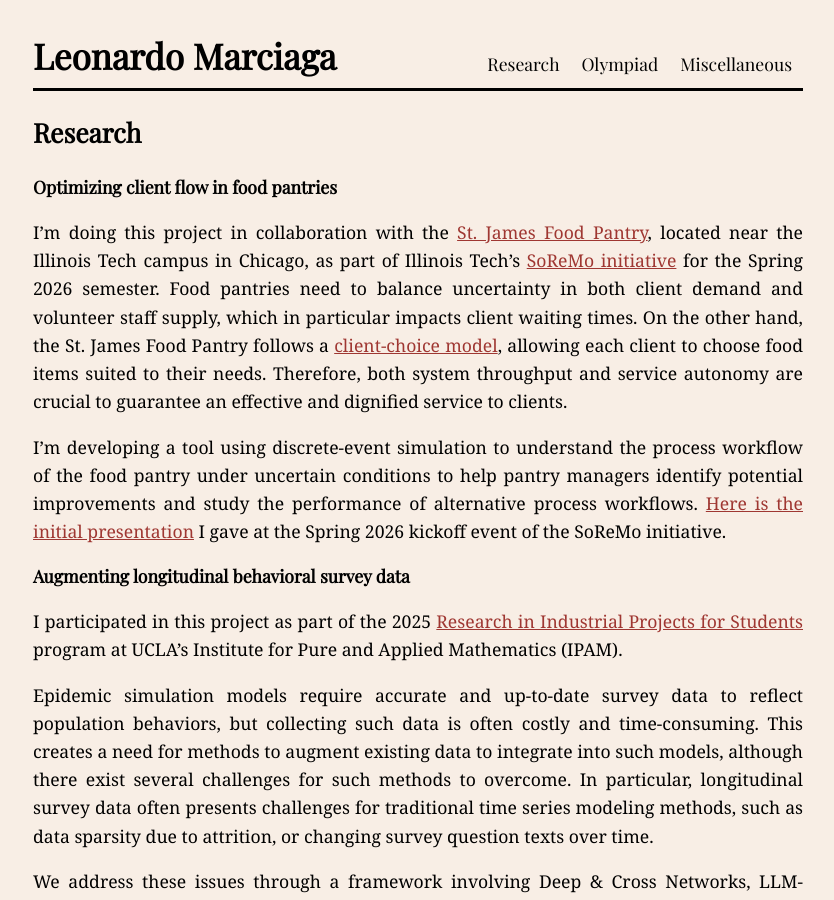
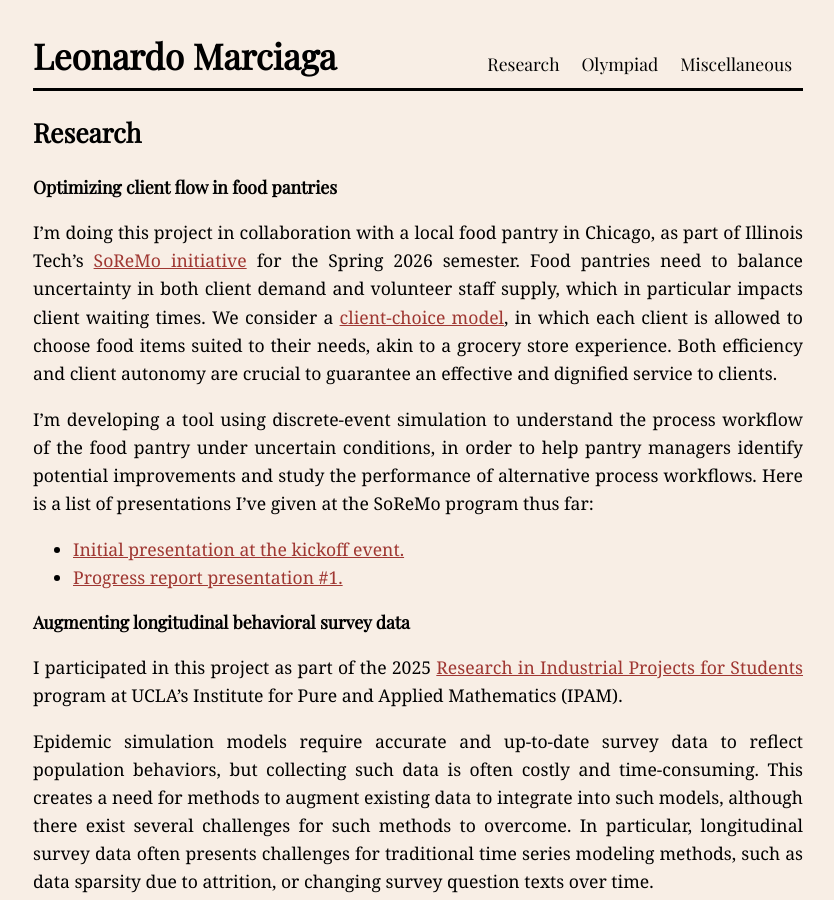
Before and after one commit to Leonardo-M12/Leonardo-M12.github.io, a Jekyll site: the page built from _pages/01_research.md, in a window 1280 px wide and 900 px high. Shown: the whole window, without its empty margins (222-1056 px from the left). Built offline with Jekyll 4.4.1, drawn with Linux system fonts in a browser that asks for light colours.

Commit message:
Change file structure, remove some names

```diff
--- a/_pages/01_research.md
+++ b/_pages/01_research.md
@@ -7,12 +7,13 @@ katex: true
 
 ### Optimizing client flow in food pantries
 
-I'm doing this project in collaboration with the [St. James Food Pantry](https://www.stjameswabash.org/pantry-history/),
-located near the Illinois Tech campus in Chicago, as part of Illinois Tech's [SoReMo initiative](https://www.soremo.org/) for the Spring 2026 semester.
+I'm doing this project in collaboration with a local food pantry in Chicago, as part of Illinois Tech's [SoReMo initiative](https://www.soremo.org/) for the Spring 2026 semester.
 Food pantries need to balance uncertainty in both client demand and volunteer staff supply,
-which in particular impacts client waiting times. On the other hand, the St. James Food Pantry follows a [client-choice model](https://www.endhungerinamerica.org/getting-started/client-choice-food-pantries/), allowing each client to choose food items suited to their needs. Therefore, both system throughput and service autonomy are crucial to guarantee an effective and dignified service to clients.
+which in particular impacts client waiting times. We consider a [client-choice model](https://www.endhungerinamerica.org/getting-started/client-choice-food-pantries/), in which each client is allowed to choose food items suited to their needs, akin to a grocery store experience. Both efficiency and client autonomy are crucial to guarantee an effective and dignified service to clients.
 
-I'm developing a tool using discrete-event simulation to understand the process workflow of the food pantry under uncertain conditions to help pantry managers identify potential improvements and study the performance of alternative process workflows. <a href="/assets/docs/Optimizing client flow in food pantries.pdf">Here is the initial presentation</a> I gave at the Spring 2026 kickoff event of the SoReMo initiative.
+I'm developing a tool using discrete-event simulation to understand the process workflow of the food pantry under uncertain conditions, in order to help pantry managers identify potential improvements and study the performance of alternative process workflows. Here is a list of presentations I've given at the SoReMo program thus far:
+- <a href="/assets/docs/SoReMo/Optimizing client flow in food pantries.pdf">Initial presentation at the kickoff event.</a>
+- <a href="/assets/docs/SoReMo/Check-in presentation 1.pdf">Progress report presentation #1.</a>
 
 
 ### Augmenting longitudinal behavioral survey data
```
Also changed, not shown: _pages/02_olympiad.md (+2 -2 lines), 7 other files.
